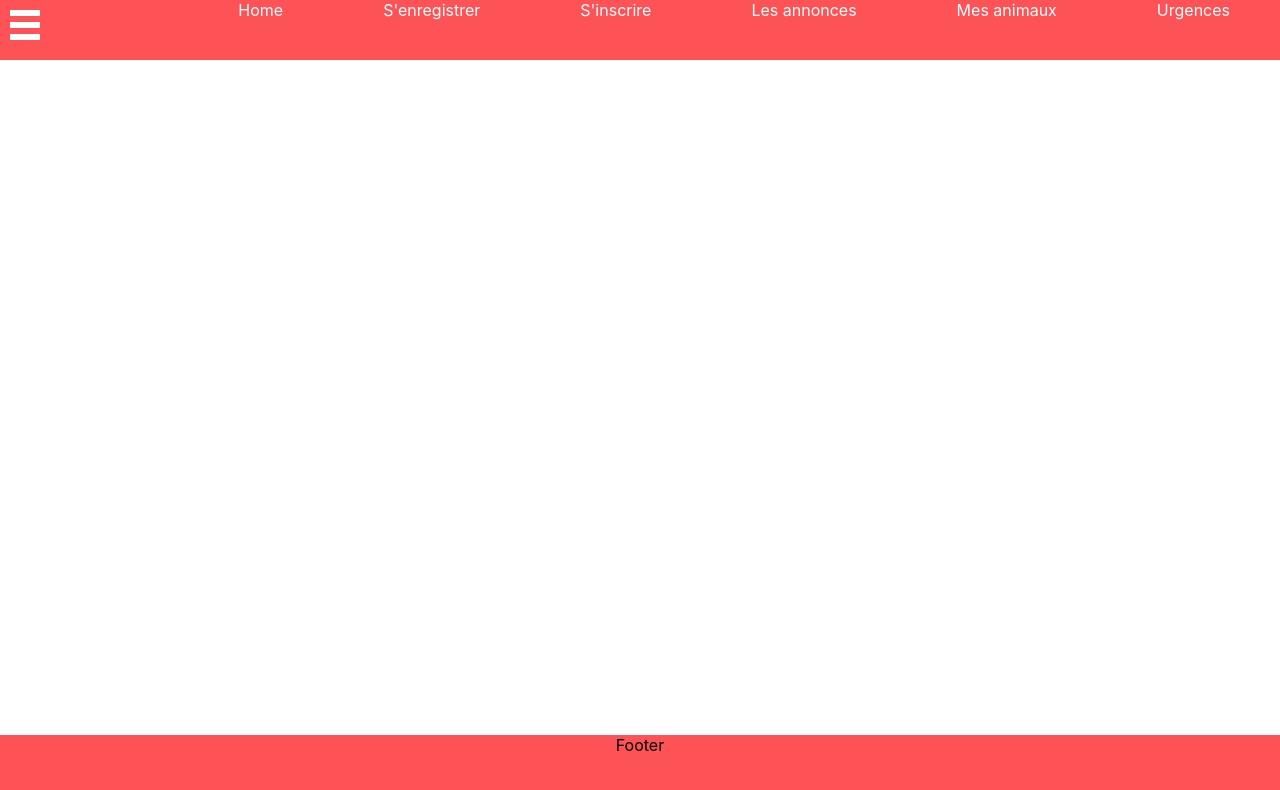
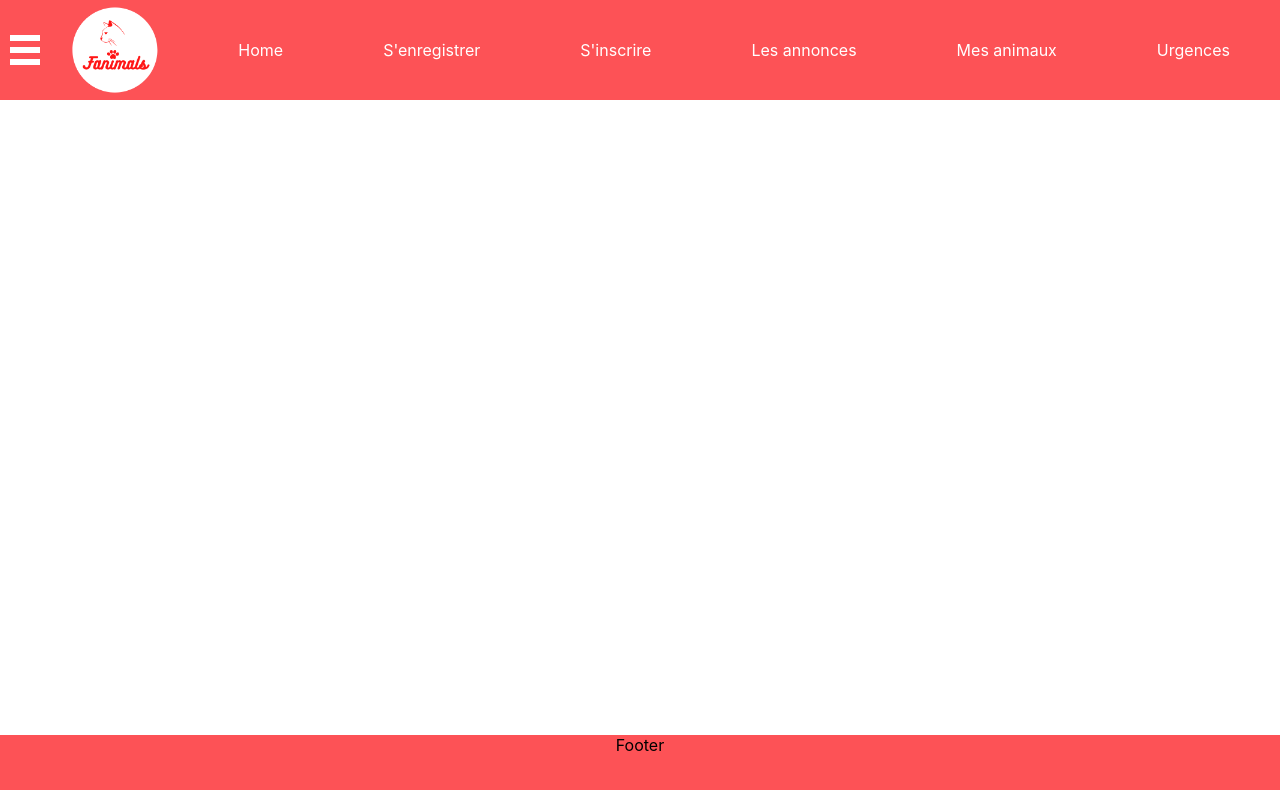
Before and after one commit to Twiggui/Fanimals-client, a React (Create React App) app: page /urgences in a window 1280 px wide. Shown: the top 790 px of the page. Built offline with nearby package versions, Linux system fonts and the light colour scheme; what bluebird would draw is missing.

Commit message:
CSS header

```diff
--- a/src/components/Header/Header.js
+++ b/src/components/Header/Header.js
@@ -2,9 +2,11 @@ import React from 'react';
 import { slide as Menu } from 'react-burger-menu';
 import { NavLink } from 'react-router-dom';
 import './Header.scss';
+import logo from '../../images/Fanimals logo.png';
 
 const Header = () => {
   return (
+    <div className='header'>
       <div className='menu-burger'>
         <Menu width={300}>
           <NavLink to='/'>Home</NavLink>
@@ -14,7 +16,9 @@ const Header = () => {
           <NavLink to='/animaux'>Mes animaux</NavLink>
           <NavLink to='/urgences'>Urgences</NavLink>
         </Menu>
-      <div className='header'>
+      </div>
+      <img className='logo' alt='logo' src={logo} />
+      <div className='navigation'>
         <NavLink to='/' className='link'>
           Home
         </NavLink>
--- a/src/components/Header/Header.scss
+++ b/src/components/Header/Header.scss
@@ -1,11 +1,21 @@
 @import '../Variables';
 
+.menu-burger {
+  position: relative;
+  top: -25px;
+}
 .header {
   background-color: $primary-color;
-  height: 60px;
+  height: 100px;
   display: flex;
-  justify-content: flex-end;
+  justify-content: space-between;
+  align-items: center;
   color: $primary-font-color;
+  .logo {
+    position: absolute;
+    left: 70px;
+    width: 90px;
+  }
   .link {
     text-decoration: none;
     color: $primary-font-color;
```
Also changed, not shown: src/images/Fanimals logo.png (added), 1 other file (tests, documents, lock files or other folders). Lines whose indentation alone changed are shown as unchanged.
